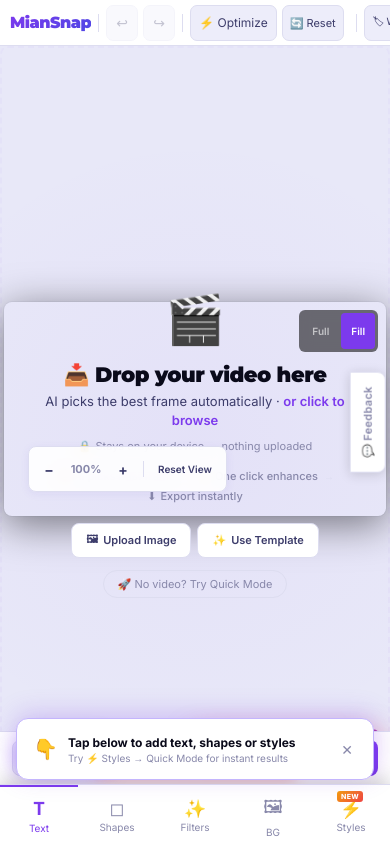
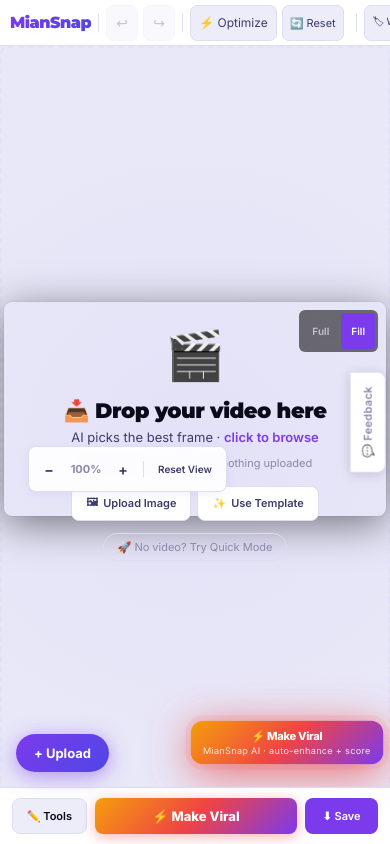
Before and after one commit to Mianhassam96/MianSnap, a React (Vite) app: page / in a window 390 px wide. Both pictures are taken after a click on the button "Try Demo". Built offline with nearby package versions, Linux system fonts and the light colour scheme; a web font is replaced by a local one.

Commit message:
ux: frames strip above canvas, right sidebar hidden by default, remove mobile tab bar, bigger Make Viral, simpler empty state

```diff
--- a/index.html
+++ b/index.html
@@ -121,7 +121,7 @@
         .ms-canvas-area   { padding: 8px 8px 80px 8px !important; }
         .ms-topbar-name   { display: none !important; }
         .ms-topbar-selects { display: none !important; }
-        .ms-fab { bottom: 72px !important; right: 12px !important; padding: 10px 16px !important; font-size: 12px !important; }
+        .ms-fab { bottom: 80px !important; right: 12px !important; padding: 10px 16px !important; font-size: 12px !important; }
         .ms-score-badge { top: 6px !important; font-size: 10px !important; padding: 3px 10px !important; }
         /* Canvas fills full width on mobile */
         .ms-canvas-area > div { max-width: 100% !important; width: 100% !important; }
--- a/src/App.jsx
+++ b/src/App.jsx
@@ -13,13 +13,13 @@
 import Toast from './components/Toast'
 import ContextToolbar from './components/ContextToolbar'
 import VideoLoadingOverlay from './components/VideoLoadingOverlay'
-import MobileTabBar from './components/MobileTabBar'
 import MobileDrawer from './components/MobileDrawer'
 import SmartWarnings from './components/SmartWarnings'
 import DiscoveryHints from './components/DiscoveryHints'
 import FeedbackButton from './components/FeedbackButton'
 import LandingLayer, { shouldShowLanding } from './components/LandingLayer'
 import Onboarding, { shouldShowOnboarding } from './components/Onboarding'
+import FramesStrip from './components/FramesStrip'
 import { installAnalytics, track, trackUpload } from './utils/analytics'
 import { setupAutoSave } from './utils/autoSave'
 import { setupAlignmentGuides } from './utils/alignmentGuides'
@@ -29,7 +29,12 @@
 import { applyThumbnailStyle } from './utils/thumbnailStyles'
 
 export default function App() {
-  const { theme, setActiveRightPanel, setActiveLeftPanel, showBottomPanel, focusMode, toggleFocusMode } = useUIStore()
+  const { theme, setActiveRightPanel: _setActiveRightPanel, setActiveLeftPanel, showBottomPanel, focusMode, toggleFocusMode } = useUIStore()
+
+  function setActiveRightPanel(panel) {
+    _setActiveRightPanel(panel)
+    setShowRightPanel(true)
+  }
   const { fabricCanvas, setViralScore, viralScore, setPrevScore } = useCanvasStore()
   const { setVideoFile, clearVideo, videoUrl } = useVideoStore()
   const [showLanding, setShowLanding] = useState(() => shouldShowLanding())
@@ -40,6 +45,7 @@
   const [mobileDrawerOpen, setMobileDrawerOpen] = useState(false)
   const [savedFlash, setSavedFlash] = useState(false)
   const [discoveryHint, setDiscoveryHint] = useState(null)
+  const [showRightPanel, setShowRightPanel] = useState(false)
   const autoRanRef = useRef(false)
 
   useEffect(() => { installAnalytics(); track('app_opened') }, [])
@@ -265,6 +271,9 @@
           {!focusMode && <LeftSidebar />}
 
           <div style={{ flex: 1, display: 'flex', flexDirection: 'column', overflow: 'hidden', minWidth: 0 }}>
+            {/* Frames strip — above canvas, only when video loaded */}
+            <FramesStrip />
+
             <div className="ms-canvas-area" style={{
               flex: 1, display: 'flex', alignItems: 'center', justifyContent: 'center',
               padding: '16px 20px', overflow: 'hidden',
@@ -375,17 +384,18 @@
                 title="Auto-enhance: boosts contrast, focuses face, adds glow + vignette, scores your thumbnail"
                 style={{
                   position: 'absolute', bottom: 20, right: 20,
-                  padding: '11px 22px', borderRadius: 10, border: 'none',
+                  padding: '13px 26px', borderRadius: 12, border: 'none',
                   background: viralDone
                     ? 'linear-gradient(135deg,#16a34a,#15803d)'
                     : 'linear-gradient(135deg,#f59e0b,#ef4444,#7c3aed)',
-                  color: '#fff', fontSize: 14, fontWeight: 800,
+                  color: '#fff', fontSize: 15, fontWeight: 900,
                   cursor: viralRunning ? 'wait' : 'pointer',
-                  boxShadow: viralDone ? '0 4px 20px rgba(22,163,74,0.5)' : '0 6px 28px rgba(239,68,68,0.5)',
+                  boxShadow: viralDone ? '0 4px 20px rgba(22,163,74,0.5)' : '0 8px 32px rgba(239,68,68,0.6)',
                   transition: 'transform 0.15s, box-shadow 0.15s, background 0.3s',
                   display: 'flex', flexDirection: 'column', alignItems: 'center', gap: 2,
                   zIndex: 10,
-                  animation: !viralRunning && !viralDone ? 'viralPulse 2.5s ease-in-out infinite' : 'none',
+                  animation: !viralRunning && !viralDone ? 'viralPulse 2s ease-in-out infinite' : 'none',
+                  letterSpacing: '-0.3px',
                 }}
                 onMouseEnter={(e) => {
                   e.currentTarget.style.animation = 'none'
@@ -407,8 +417,8 @@
 
               <style>{`
                 @keyframes viralPulse {
-                  0%,100% { box-shadow: 0 6px 28px rgba(239,68,68,0.5); }
-                  50% { box-shadow: 0 6px 40px rgba(239,68,68,0.8), 0 0 0 6px rgba(239,68,68,0.15); }
+                  0%,100% { box-shadow: 0 8px 32px rgba(239,68,68,0.6); transform: scale(1); }
+                  50% { box-shadow: 0 8px 48px rgba(239,68,68,0.9), 0 0 0 8px rgba(239,68,68,0.12); transform: scale(1.02); }
                 }
                 @keyframes viralFlash {
                   0% { opacity:0; transform:scale(0.95); }
@@ -422,30 +432,43 @@
             {showBottomPanel && <BottomPanel />}
           </div>
 
-          {!focusMode && <RightSidebar />}
+          {!focusMode && showRightPanel && (
+            <div style={{ position: 'relative' }}>
+              <button
+                onClick={() => setShowRightPanel(false)}
+                style={{
+                  position: 'absolute', top: 8, right: 8, zIndex: 10,
+                  width: 22, height: 22, borderRadius: 5, border: 'none',
+                  background: 'transparent', color: theme.textMuted,
+                  cursor: 'pointer', fontSize: 12, lineHeight: 1,
+                }}
+                title="Close panel"
+              >✕</button>
+              <RightSidebar />
+            </div>
+          )}
         </div>
 
-        <MobileTabBar onOpenPanel={() => setMobileDrawerOpen(true)} />
-        {/* Mobile quick actions — Quick Mode as primary floating button */}
+        {/* Mobile quick actions only — no tab bar */}
         <div className="ms-mobile-tabs" style={{
-          position: 'fixed', bottom: 60, left: 0, right: 0, zIndex: 198,
-          display: 'flex', gap: 8, padding: '8px 12px',
+          position: 'fixed', bottom: 0, left: 0, right: 0, zIndex: 198,
+          display: 'flex', gap: 8, padding: '10px 12px',
           background: theme.isDark ? 'rgba(10,10,20,0.97)' : 'rgba(255,255,255,0.97)',
           borderTop: `1px solid ${theme.border}`,
           backdropFilter: 'blur(10px)',
         }}>
-          <button onClick={() => { setMobileDrawerOpen(true); }} style={{
-            flex: 1, padding: '9px 4px', borderRadius: 8, border: `1px solid ${theme.border}`,
+          <button onClick={() => setMobileDrawerOpen(true)} style={{
+            flex: 1, padding: '10px 4px', borderRadius: 8, border: `1px solid ${theme.border}`,
             background: theme.bgTertiary, color: theme.text, fontSize: 11, fontWeight: 600, cursor: 'pointer',
-          }}>✏️ Text</button>
+          }}>✏️ Tools</button>
           <button onClick={handleMakeViral} style={{
-            flex: 3, padding: '9px 4px', borderRadius: 8, border: 'none',
+            flex: 3, padding: '10px 4px', borderRadius: 8, border: 'none',
             background: 'linear-gradient(135deg,#f59e0b,#ef4444,#7c3aed)',
-            color: '#fff', fontSize: 12, fontWeight: 800, cursor: 'pointer',
+            color: '#fff', fontSize: 13, fontWeight: 800, cursor: 'pointer',
             boxShadow: '0 3px 14px rgba(239,68,68,0.4)',
           }}>⚡ Make Viral</button>
           <button onClick={() => window.dispatchEvent(new CustomEvent('miansnap:export'))} style={{
-            flex: 1, padding: '9px 4px', borderRadius: 8, border: 'none',
+            flex: 1, padding: '10px 4px', borderRadius: 8, border: 'none',
             background: theme.accent, color: '#fff', fontSize: 11, fontWeight: 600, cursor: 'pointer',
           }}>⬇ Save</button>
         </div>
--- a/src/components/CanvasEmptyState.jsx
+++ b/src/components/CanvasEmptyState.jsx
@@ -106,7 +106,7 @@
         <div style={{ fontSize: 13, color: theme.textSecondary, marginBottom: 8, lineHeight: 1.5 }}>
           {dragging
             ? 'Release to load onto canvas'
-            : <>AI picks the best frame automatically · <span style={{ color: accent, fontWeight: 600 }}>or click to browse</span></>
+            : <>AI picks the best frame · <span style={{ color: accent, fontWeight: 600 }}>click to browse</span></>
           }
         </div>
 
@@ -115,27 +115,6 @@
           <div style={{ fontSize: 11, color: theme.textMuted, marginBottom: 16, display: 'flex', alignItems: 'center', justifyContent: 'center', gap: 4 }}>
             <span>🔒</span>
             <span>Stays on your device — nothing uploaded</span>
-          </div>
-        )}
-
-        {/* Flow guide */}
-        {!dragging && (
-          <div style={{
-            display: 'flex', alignItems: 'center', justifyContent: 'center',
-            gap: 6, marginBottom: 20, flexWrap: 'wrap',
-          }}>
-            {[
-              { icon: '🧠', label: 'AI picks best frame' },
-              { icon: '⚡', label: 'One click enhances' },
-              { icon: '⬇', label: 'Export instantly' },
-            ].map((s, i) => (
-              <React.Fragment key={s.label}>
-                <span style={{ display: 'flex', alignItems: 'center', gap: 4, fontSize: 11, color: theme.textMuted, fontWeight: 500 }}>
-                  <span>{s.icon}</span>{s.label}
-                </span>
-                {i < 2 && <span style={{ color: theme.border, fontSize: 10 }}>→</span>}
-              </React.Fragment>
-            ))}
           </div>
         )}
 
--- /dev/null
+++ b/src/components/FramesStrip.jsx
@@ -0,0 +1,131 @@
+import { useRef, useEffect, useState } from 'react'
+import useUIStore from '../store/useUIStore'
+import useVideoStore from '../store/useVideoStore'
+import useCanvasStore from '../store/useCanvasStore'
+import { applyImageAsBackground } from '../utils/imageUtils'
+import { fabric } from '../lib/fabric'
+
+export default function FramesStrip() {
+  const { theme, fitMode } = useUIStore()
+  const { videoUrl, frames, selectedFrame, setSelectedFrame, isExtracting } = useVideoStore()
+  const { fabricCanvas } = useCanvasStore()
+  const [snapFlash, setSnapFlash] = useState(null)
+
+  if (!videoUrl && frames.length === 0) return null
+
+  const fmt = (t) => `${Math.floor(t / 60)}:${Math.floor(t % 60).toString().padStart(2, '0')}`
+
+  function applyFrame(frame, idx) {
+    setSelectedFrame(frame)
+    if (!fabricCanvas) return
+    setSnapFlash(idx)
+    setTimeout(() => setSnapFlash(null), 1700)
+    applyImageAsBackground(fabricCanvas, frame.dataUrl, fitMode, () => {
+      window.showToast?.('🖼 Frame applied', 'success', 1000)
+    })
+  }
+
+  return (
+    <div style={{
+      background: theme.bgSecondary,
+      borderBottom: `1px solid ${theme.border}`,
+      flexShrink: 0,
+    }}>
+      {/* Header */}
+      <div style={{
+        display: 'flex', alignItems: 'center', gap: 8,
+        padding: '5px 14px 4px',
+        borderBottom: `1px solid ${theme.border}`,
+      }}>
+        <span style={{ fontSize: 10, fontWeight: 700, color: theme.accent, textTransform: 'uppercase', letterSpacing: 1 }}>
+          🎬 Choose your frame
+        </span>
+        {isExtracting && (
+          <div style={{ display: 'flex', alignItems: 'center', gap: 5, fontSize: 10, color: theme.accent }}>
+            <div style={{ width: 5, height: 5, borderRadius: '50%', background: theme.accent, animation: 'pulse 1s infinite' }} />
+            Analyzing...
+          </div>
+        )}
+        {!isExtracting && frames.length > 0 && (
+          <span style={{ fontSize: 10, color: theme.textMuted }}>
+            ⭐ Best moment selected · click any to use
+          </span>
+        )}
+      </div>
+
+      {/* Frames row */}
+      <div style={{
+        display: 'flex', gap: 6, padding: '6px 14px',
+        overflowX: 'auto', alignItems: 'center',
+        minHeight: 80,
+      }}>
+        {frames.length === 0 && !isExtracting && (
+          <div style={{ fontSize: 11, color: theme.textMuted, padding: '8px 0' }}>
+            Upload a video to see frames here
+          </div>
+        )}
+        {frames.map((f, i) => (
+          <div key={i} style={{
+            position: 'relative', flexShrink: 0,
+            transform: snapFlash === i ? 'scale(0.93)' : 'scale(1)',
+            transition: 'transform 0.15s',
+          }}>
+            {/* Pulse overlay on best/selected */}
+            {snapFlash === i && (
+              <div style={{
+                position: 'absolute', inset: 0, zIndex: 5, borderRadius: 6,
+                background: 'rgba(124,58,237,0.45)',
+                border: '2px solid rgba(124,58,237,0.8)',
+                animation: 'pulse 0.7s ease-in-out 2',
+                pointerEvents: 'none',
+              }} />
+            )}
+            <img
+              src={f.dataUrl}
+              alt={fmt(f.time)}
+              style={{
+                height: 60,
+                aspectRatio: '16/9',
+                objectFit: 'cover',
+                borderRadius: 6,
+                cursor: 'pointer',
+                display: 'block',
+                border: `2px solid ${
+                  selectedFrame?.time === f.time
+                    ? theme.accent
+                    : f.isBest
+                    ? '#facc15'
+                    : theme.border
+                }`,
+                boxShadow: selectedFrame?.time === f.time
+                  ? `0 0 0 2px ${theme.accentGlow}, 0 0 10px rgba(124,58,237,0.4)`
+                  : f.isBest
+                  ? '0 0 8px rgba(250,204,21,0.4)'
+                  : 'none',
+                transition: 'border-color 0.15s, transform 0.12s',
+              }}
+              onClick={() => applyFrame(f, i)}
+              onMouseEnter={(e) => { e.currentTarget.style.transform = 'scale(1.06) translateY(-2px)' }}
+              onMouseLeave={(e) => { e.currentTarget.style.transform = 'scale(1) translateY(0)' }}
+              title={`${fmt(f.time)}${f.isBest ? ' — Best moment' : ''}`}
+            />
+            {f.isBest && (
+              <div style={{
+                position: 'absolute', top: -6, left: '50%', transform: 'translateX(-50%)',
+                background: 'linear-gradient(135deg,#f59e0b,#ef4444)',
+                color: '#fff', fontSize: 7, fontWeight: 800,
+                padding: '1px 6px', borderRadius: 8, whiteSpace: 'nowrap',
+                boxShadow: '0 2px 6px rgba(245,158,11,0.5)',
+              }}>⭐ BEST</div>
+            )}
+            <div style={{
+              position: 'absolute', bottom: 3, right: 3,
+              background: 'rgba(0,0,0,0.75)', color: '#fff',
+              fontSize: 8, padding: '1px 4px', borderRadius: 3,
+            }}>{fmt(f.time)}</div>
+          </div>
+        ))}
+      </div>
+    </div>
+  )
+}
```
